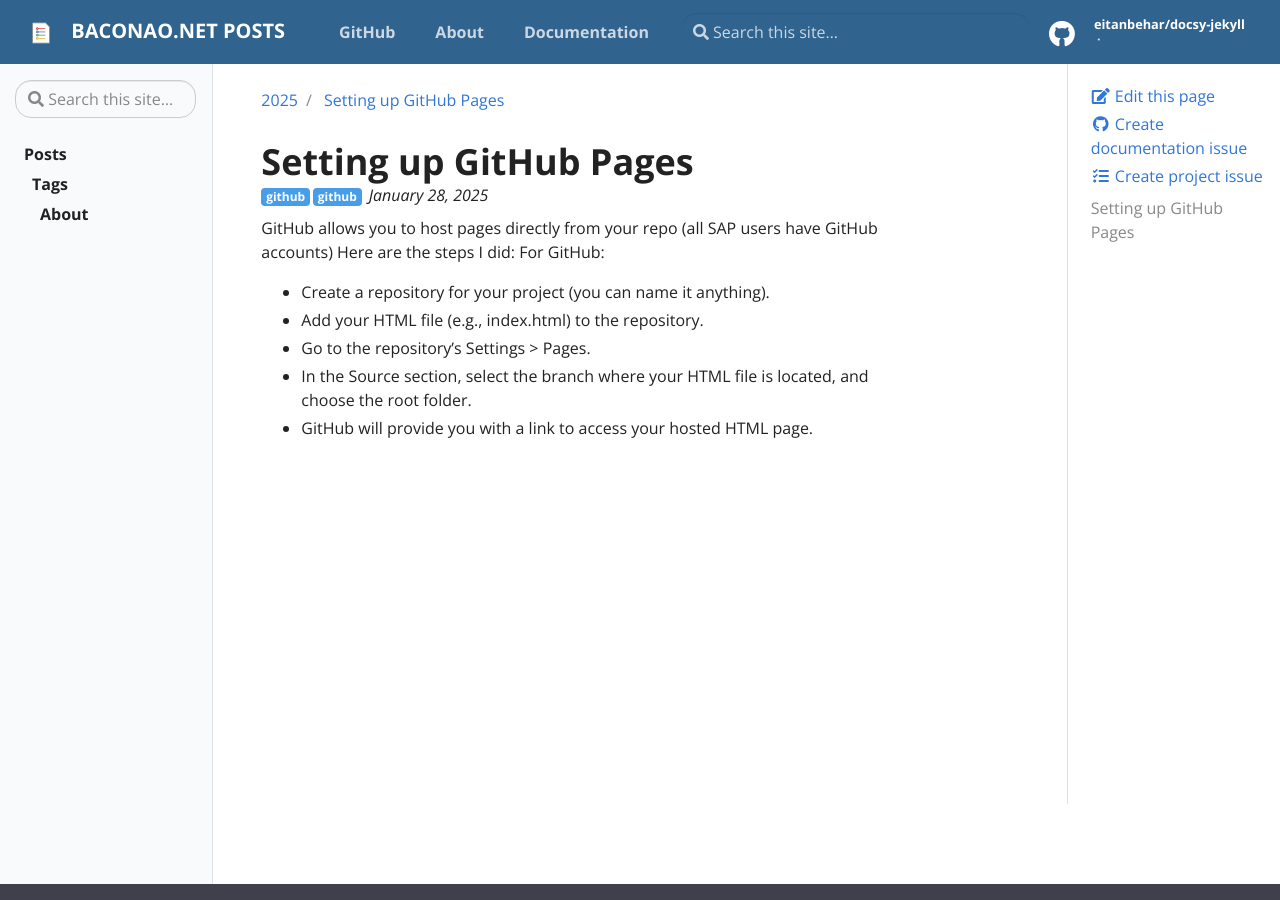
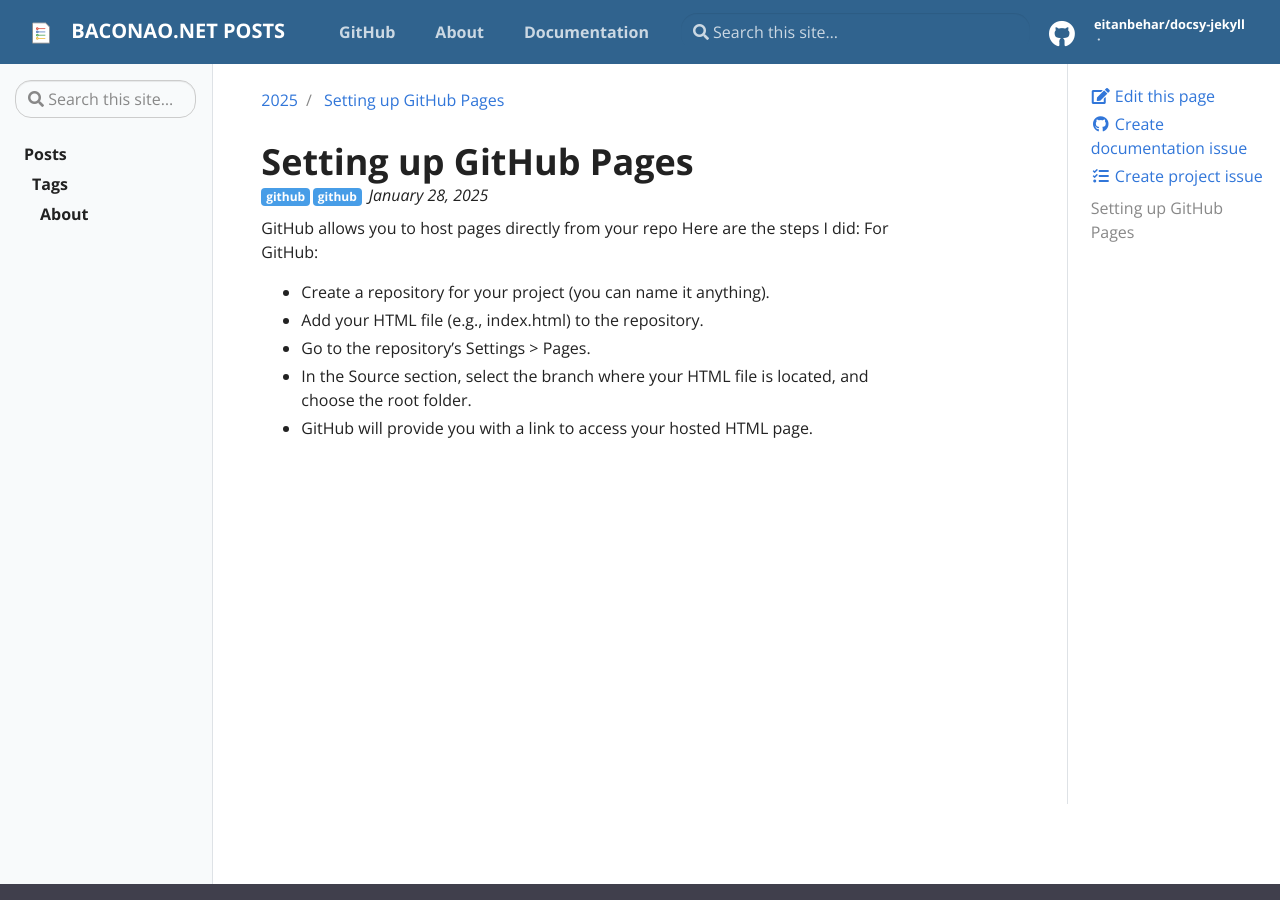
Before and after one commit to eitanbehar/docsy-jekyll, a Jekyll site: the page built from _posts/2025-01-28-github-pages.md, in a window 1280 px wide and 900 px high. Built offline with Jekyll 4.4.1, drawn with Linux system fonts in a browser that asks for light colours; our own code applies the rules of GitHub Pages for plain Markdown files.

Commit message:
Update 2025-01-28-github-pages.md

```diff
--- a/_posts/2025-01-28-github-pages.md
+++ b/_posts/2025-01-28-github-pages.md
@@ -8,7 +8,7 @@ badges:
    tag: github
 ---
 
-GitHub allows you to host pages directly from your repo (all SAP users have GitHub accounts)
+GitHub allows you to host pages directly from your repo
 Here are the steps I did:
 For GitHub:
 - Create a repository for your project (you can name it anything).
```
